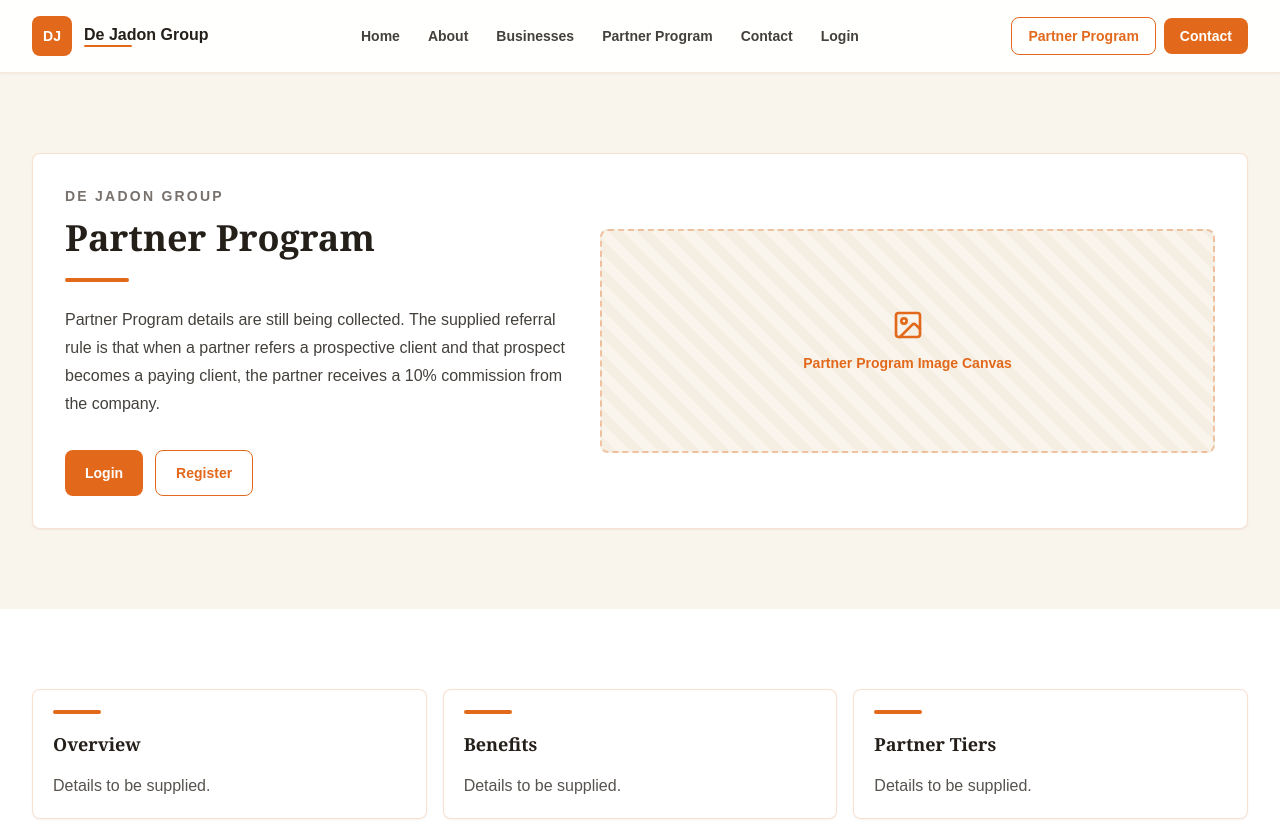
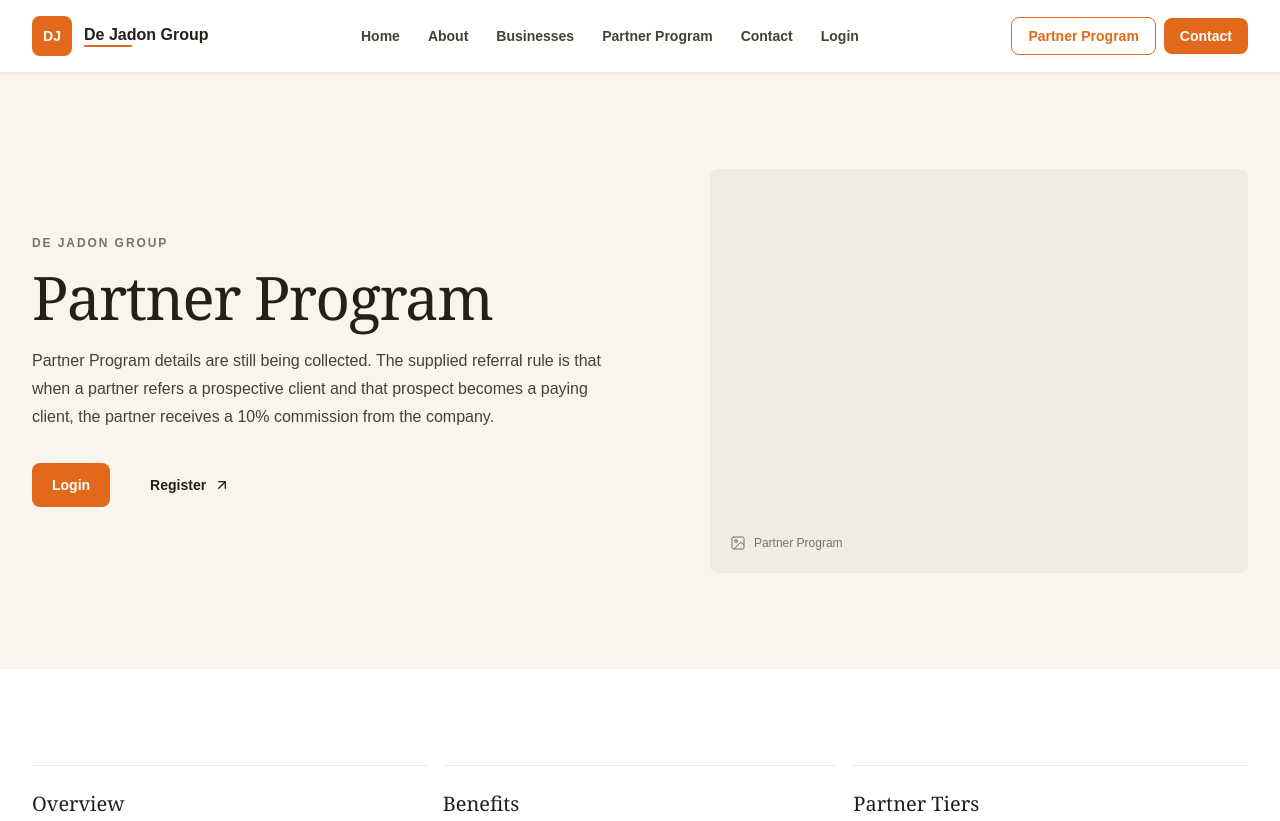
Before and after one commit to Emiloart/Dejadongroup, a Next.js app: page /partner-program in a window 1280 px wide. Shown: the top 821 px of the page. Built offline with nearby package versions, Linux system fonts and the light colour scheme.

Commit message:
style: lighten shared surfaces and image placeholders

```diff
--- a/src/app/businesses/agriculture/[...slug]/page.tsx
+++ b/src/app/businesses/agriculture/[...slug]/page.tsx
@@ -109,18 +109,6 @@
         </PageSection>
       ) : null}
 
-      {isOverview ? (
-        <PageSection>
-          <div className="grid gap-4 lg:grid-cols-2">
-            {agricultureFaqs.map((faq) => (
-              <article key={faq.question} className="rounded-card border border-stone-200 bg-white p-5 shadow-sm">
-                <h2 className="font-semibold text-ink">{faq.question}</h2>
-                <p className="mt-3 leading-6 text-stone-700">{faq.answer}</p>
-              </article>
-            ))}
-          </div>
-        </PageSection>
-      ) : null}
     </SiteLayout>
   );
 }
--- a/src/app/globals.css
+++ b/src/app/globals.css
@@ -15,6 +15,9 @@
   background: #FAF5EC;
   color: #241F19;
   font-family: Arial, Helvetica, sans-serif;
+  -webkit-font-smoothing: antialiased;
+  text-rendering: optimizeLegibility;
+  line-height: 1.6;
 }
 
 a {
@@ -26,8 +29,30 @@
 h3,
 h4 {
   font-family: Georgia, "Times New Roman", serif;
+  text-wrap: balance;
 }
 
-.image-canvas-pattern {
-  background: repeating-linear-gradient(45deg, #F5EFE3, #F5EFE3 10px, #FAF5EC 10px, #FAF5EC 20px);
+::selection {
+  background: #E2691B;
+  color: #FFFFFF;
 }
+
+:focus-visible {
+  outline: 2px solid #4F7A3D;
+  outline-offset: 4px;
+}
+
+[id] {
+  scroll-margin-top: 7rem;
+}
+
+@media (prefers-reduced-motion: reduce) {
+  *,
+  *::before,
+  *::after {
+    animation-duration: 0.01ms !important;
+    animation-iteration-count: 1 !important;
+    transition-duration: 0.01ms !important;
+    scroll-behavior: auto !important;
+  }
+}
--- a/src/components/button-link.tsx
+++ b/src/components/button-link.tsx
@@ -1,4 +1,5 @@
 import Link from "next/link";
+import { ArrowUpRight } from "lucide-react";
 import type { AnchorHTMLAttributes, ReactNode } from "react";
 
 type ButtonLinkProps = AnchorHTMLAttributes<HTMLAnchorElement> & {
@@ -9,15 +10,16 @@
 
 export function ButtonLink({ href, children, variant = "solid", className = "", ...props }: ButtonLinkProps) {
   const base =
-    "inline-flex min-h-11 items-center justify-center rounded-card px-5 py-3 text-sm font-semibold transition";
+    "inline-flex min-h-11 items-center justify-center gap-2 rounded-card px-5 py-3 text-sm font-semibold transition-colors";
   const styles =
     variant === "solid"
       ? "bg-orangeAction text-white hover:bg-orange-600"
-      : "border border-orangeAction text-orangeAction hover:bg-orange-50";
+      : "text-ink hover:bg-orangeAction/5 hover:text-orangeAction";
 
   return (
     <Link href={href} className={`${base} ${styles} ${className}`} {...props}>
       {children}
+      {variant === "outline" ? <ArrowUpRight aria-hidden="true" className="h-4 w-4 shrink-0" /> : null}
     </Link>
   );
 }
--- a/src/components/content-slot.tsx
+++ b/src/components/content-slot.tsx
@@ -6,14 +6,11 @@
 };
 
 export function ContentSlot({ label, accent = "orange" }: ContentSlotProps) {
-  const accentClass =
-    accent === "green"
-      ? "border-agriculture/25 bg-green-50 text-agriculture"
-      : "border-orangeAction/20 bg-warm text-stone-600";
+  const text = label.replace(/(?:\s+(?:Content|Slot))+$/gi, "").trim();
 
   return (
-    <div className={`rounded-card border border-dashed p-5 text-sm font-semibold ${accentClass}`}>
-      {label}
-    </div>
+    <p className={`max-w-prose text-sm leading-7 ${accent === "green" ? "text-agriculture" : "text-stone-600"}`}>
+      {text}
+    </p>
   );
 }
--- a/src/components/image-canvas.tsx
+++ b/src/components/image-canvas.tsx
@@ -9,20 +9,18 @@
 };
 
 export function ImageCanvas({ label, accent = "orange", compact = false, className = "" }: ImageCanvasProps) {
-  const accentClass =
-    accent === "green"
-      ? "border-agriculture/35 text-agriculture"
-      : "border-orangeAction/35 text-orangeAction";
+  const tone = accent === "green" ? "bg-agriculture/[0.08]" : "bg-ink/[0.045]";
+  const caption = label.replace(/\b(?:Image\s+)?Canvas\b/gi, "").replace(/\s+/g, " ").trim();
 
   return (
     <div
-      className={`image-canvas-pattern flex items-center justify-center rounded-card border-2 border-dashed ${accentClass} ${
-        compact ? "min-h-28" : "min-h-56"
+      className={`flex w-full items-end rounded-card ${tone} ${
+        compact ? "aspect-[16/9] min-h-28" : "aspect-[4/3] min-h-56"
       } ${className}`}
     >
-      <div className="flex flex-col items-center gap-3 px-6 text-center">
-        <ImageIcon aria-hidden="true" className="h-8 w-8" />
-        <span className="text-sm font-semibold">{label}</span>
+      <div className="flex items-center gap-2 p-5 text-stone-500">
+        <ImageIcon aria-hidden="true" className="h-4 w-4 shrink-0" strokeWidth={1.5} />
+        <span className="text-xs leading-5">{caption}</span>
       </div>
     </div>
   );
--- a/src/components/info-card.tsx
+++ b/src/components/info-card.tsx
@@ -16,37 +16,24 @@
 };
 
 export function InfoCard({ title, label, slotLabel, canvasLabel, href, accent = "orange", children }: InfoCardProps) {
-  const tone =
-    accent === "green"
-      ? "border-agriculture/20 hover:border-agriculture/45"
-      : "border-orangeAction/20 hover:border-orangeAction/45";
-  const line = accent === "green" ? "bg-agriculture" : "bg-orangeAction";
+  const linkTone = accent === "green" ? "hover:text-agriculture" : "hover:text-orangeAction";
 
   return (
-    <article className={`group rounded-card border ${tone} bg-white p-5 shadow-sm transition hover:-translate-y-1 hover:shadow-md`}>
-      <div className={`mb-4 h-1 w-12 rounded-full ${line} transition group-hover:w-20`} />
-      {label ? <p className="mb-3 text-xs font-bold uppercase tracking-[0.12em] text-stone-500">{label}</p> : null}
-      <div className="flex items-start justify-between gap-4">
-        <h2 className="text-lg font-semibold text-ink">{title}</h2>
+    <article className="min-w-0 border-t border-stone-200/80 pt-6">
+      {canvasLabel ? <ImageCanvas label={canvasLabel} accent={accent} compact className="mb-5" /> : null}
+      {label ? <p className="mb-3 text-xs font-semibold uppercase tracking-[0.14em] text-stone-500">{label}</p> : null}
+      <h3 className="text-xl font-medium leading-snug text-ink">
         {href ? (
-          <Link
-            href={href}
-            aria-label={`Open ${title}`}
-            className="rounded-card border border-orangeAction/25 p-2 text-orangeAction hover:bg-orange-50"
-          >
-            <ArrowRight aria-hidden="true" className="h-4 w-4" />
+          <Link href={href} className={`flex min-h-11 items-center justify-between gap-4 transition-colors ${linkTone}`}>
+            <span>{title}</span>
+            <ArrowRight aria-hidden="true" className="h-4 w-4 shrink-0" />
           </Link>
-        ) : null}
-      </div>
-      {children ? <div className="mt-4">{children}</div> : null}
+        ) : title}
+      </h3>
+      {children ? <div className="mt-3 text-sm leading-7 text-stone-600">{children}</div> : null}
       {slotLabel ? (
-        <div className="mt-4">
+        <div className="mt-3">
           <ContentSlot label={slotLabel} accent={accent} />
-        </div>
-      ) : null}
-      {canvasLabel ? (
-        <div className="mt-4">
-          <ImageCanvas label={canvasLabel} accent={accent} compact />
         </div>
       ) : null}
     </article>
--- a/src/components/page-hero.tsx
+++ b/src/components/page-hero.tsx
@@ -6,26 +6,22 @@
 type PageHeroProps = {
   title: string;
   eyebrow?: string;
-  canvasLabel: string;
+  canvasLabel?: string;
   accent?: Accent;
   children?: ReactNode;
   actions?: ReactNode;
 };
 
 export function PageHero({ title, eyebrow, canvasLabel, accent = "orange", children, actions }: PageHeroProps) {
-  const borderClass = accent === "green" ? "border-agriculture/20" : "border-orangeAction/20";
-
   return (
-    <div className={`rounded-card border ${borderClass} bg-white p-4 shadow-sm sm:p-6 lg:p-8`}>
-      <div className="grid gap-8 lg:grid-cols-[0.9fr_1.1fr] lg:items-center">
-        <div>
-          <SectionHeader title={title} eyebrow={eyebrow} accent={accent}>
-            {children}
-          </SectionHeader>
-          {actions ? <div className="mt-8 flex flex-wrap gap-3">{actions}</div> : null}
-        </div>
-        <ImageCanvas label={canvasLabel} accent={accent} />
+    <div className={canvasLabel ? "grid gap-10 lg:grid-cols-[1fr_0.9fr] lg:items-center lg:gap-20" : "max-w-3xl"}>
+      <div>
+        <SectionHeader title={title} eyebrow={eyebrow} accent={accent} as="h1">
+          {children}
+        </SectionHeader>
+        {actions ? <div className="mt-8 flex flex-wrap items-center gap-3 sm:gap-5">{actions}</div> : null}
       </div>
+      {canvasLabel ? <ImageCanvas label={canvasLabel} accent={accent} /> : null}
     </div>
   );
 }
--- a/src/components/page-section.tsx
+++ b/src/components/page-section.tsx
@@ -9,7 +9,7 @@
 export function PageSection({ children, tinted = false, className = "" }: PageSectionProps) {
   return (
     <section className={tinted ? "bg-white" : "bg-warm"}>
-      <div className={`mx-auto max-w-7xl px-5 py-12 sm:px-6 lg:px-8 lg:py-20 ${className}`}>{children}</div>
+      <div className={`mx-auto max-w-7xl px-5 py-14 sm:px-6 sm:py-16 lg:px-8 lg:py-24 ${className}`}>{children}</div>
     </section>
   );
 }
--- a/src/components/section-grid.tsx
+++ b/src/components/section-grid.tsx
@@ -8,29 +8,23 @@
 };
 
 export function SectionGrid({ sections, accent = "orange" }: SectionGridProps) {
-  const line = accent === "green" ? "bg-agriculture" : "bg-orangeAction";
-  const border = accent === "green" ? "hover:border-agriculture/40" : "hover:border-orangeAction/40";
+  const linkTone = accent === "green" ? "hover:text-agriculture" : "hover:text-orangeAction";
 
   return (
-    <div className="grid gap-4 sm:grid-cols-2 lg:grid-cols-3">
+    <div className="grid gap-x-10 gap-y-3 sm:grid-cols-2 lg:grid-cols-3">
       {sections.map((section) => (
         <Link
           key={section.href}
           href={section.href}
-          className={`group rounded-card border border-stone-200 bg-white p-5 text-base font-semibold text-ink shadow-sm transition hover:-translate-y-1 hover:shadow-md ${border}`}
+          className={`border-t border-stone-200 py-6 text-base font-medium text-ink transition-colors ${linkTone}`}
         >
-          <span className={`mb-4 block h-1 w-10 rounded-full ${line} transition group-hover:w-16`} />
           <span className="flex items-center justify-between gap-4">
             <span>{section.name}</span>
-            <ArrowRight aria-hidden="true" className="h-4 w-4 text-orangeAction" />
+            <ArrowRight aria-hidden="true" className="h-4 w-4 shrink-0" />
           </span>
           {section.sections?.length ? (
-            <span className="mt-4 flex flex-wrap gap-2">
-              {section.sections.map((child) => (
-                <span key={child.href} className="rounded-full border border-stone-200 px-2 py-1 text-xs text-stone-500">
-                  {child.name}
-                </span>
-              ))}
+            <span className="mt-3 block text-sm font-normal leading-6 text-stone-500">
+              {section.sections.map((child) => child.name).join(" · ")}
             </span>
           ) : null}
         </Link>
--- a/src/components/section-header.tsx
+++ b/src/components/section-header.tsx
@@ -6,17 +6,21 @@
   eyebrow?: string;
   children?: ReactNode;
   accent?: Accent;
+  as?: "h1" | "h2";
 };
 
-export function SectionHeader({ title, eyebrow, children, accent = "orange" }: SectionHeaderProps) {
-  const lineColor = accent === "green" ? "bg-agriculture" : "bg-orangeAction";
+export function SectionHeader({ title, eyebrow, children, accent = "orange", as: Heading = "h2" }: SectionHeaderProps) {
+  const headingSize = Heading === "h1" ? "text-4xl sm:text-5xl lg:text-6xl" : "text-3xl sm:text-4xl";
 
   return (
     <div className="max-w-3xl">
-      {eyebrow ? <p className="mb-3 text-sm font-semibold uppercase tracking-[0.16em] text-stone-500">{eyebrow}</p> : null}
-      <h1 className="text-3xl font-semibold tracking-normal text-ink sm:text-4xl">{title}</h1>
-      <div className={`mt-5 h-1 w-16 rounded-full ${lineColor}`} />
-      {children ? <div className="mt-6 text-base leading-7 text-stone-700">{children}</div> : null}
+      {eyebrow ? (
+        <p className={`mb-4 text-xs font-semibold uppercase tracking-[0.16em] ${accent === "green" ? "text-agriculture" : "text-stone-500"}`}>
+          {eyebrow}
+        </p>
+      ) : null}
+      <Heading className={`font-medium leading-[1.12] tracking-tight text-ink ${headingSize}`}>{title}</Heading>
+      {children ? <div className="mt-5 max-w-xl text-base leading-8 text-stone-600">{children}</div> : null}
     </div>
   );
 }
```
Also changed, not shown: src/components/business-card.tsx (+17 -25 lines).
